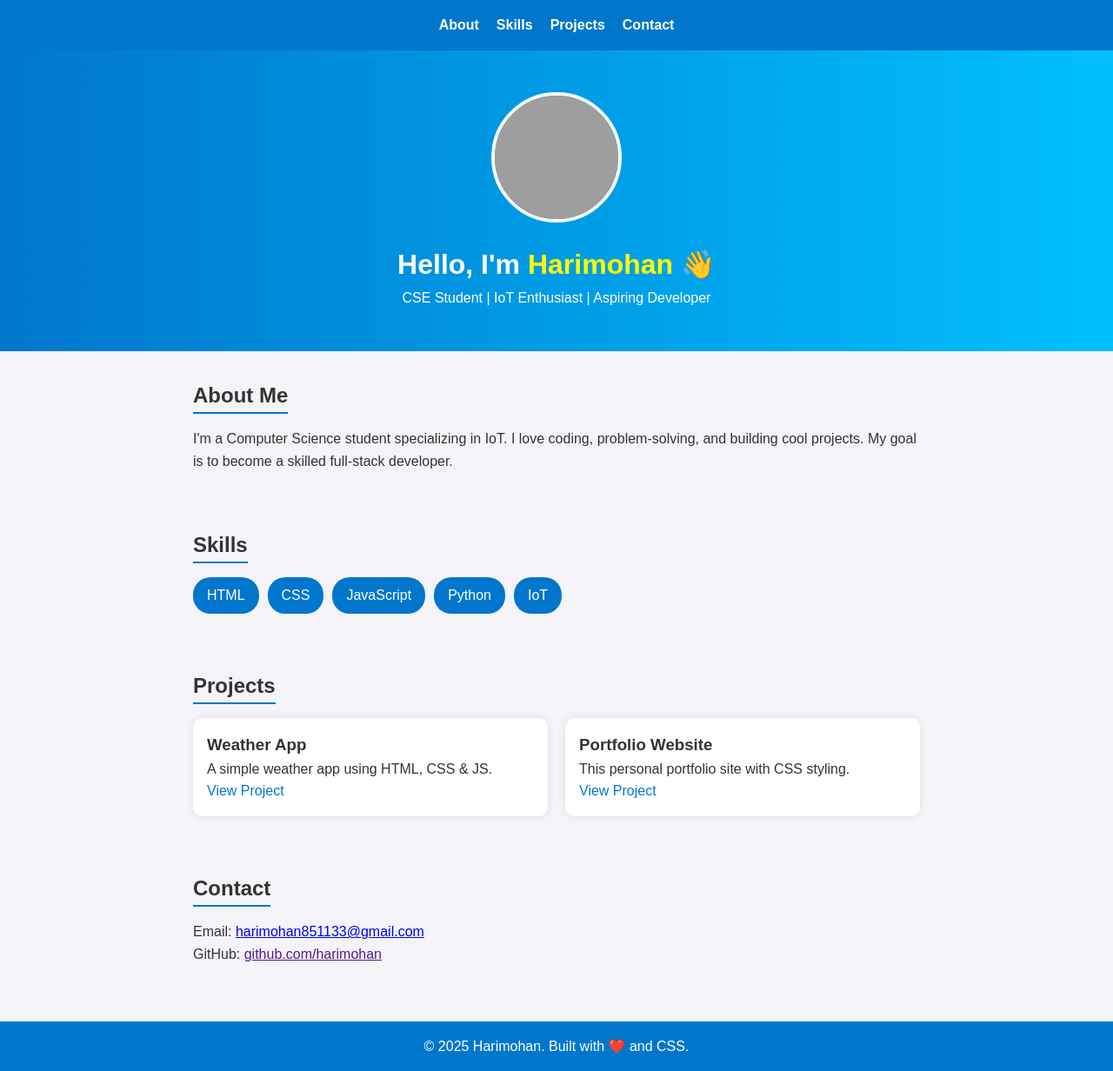
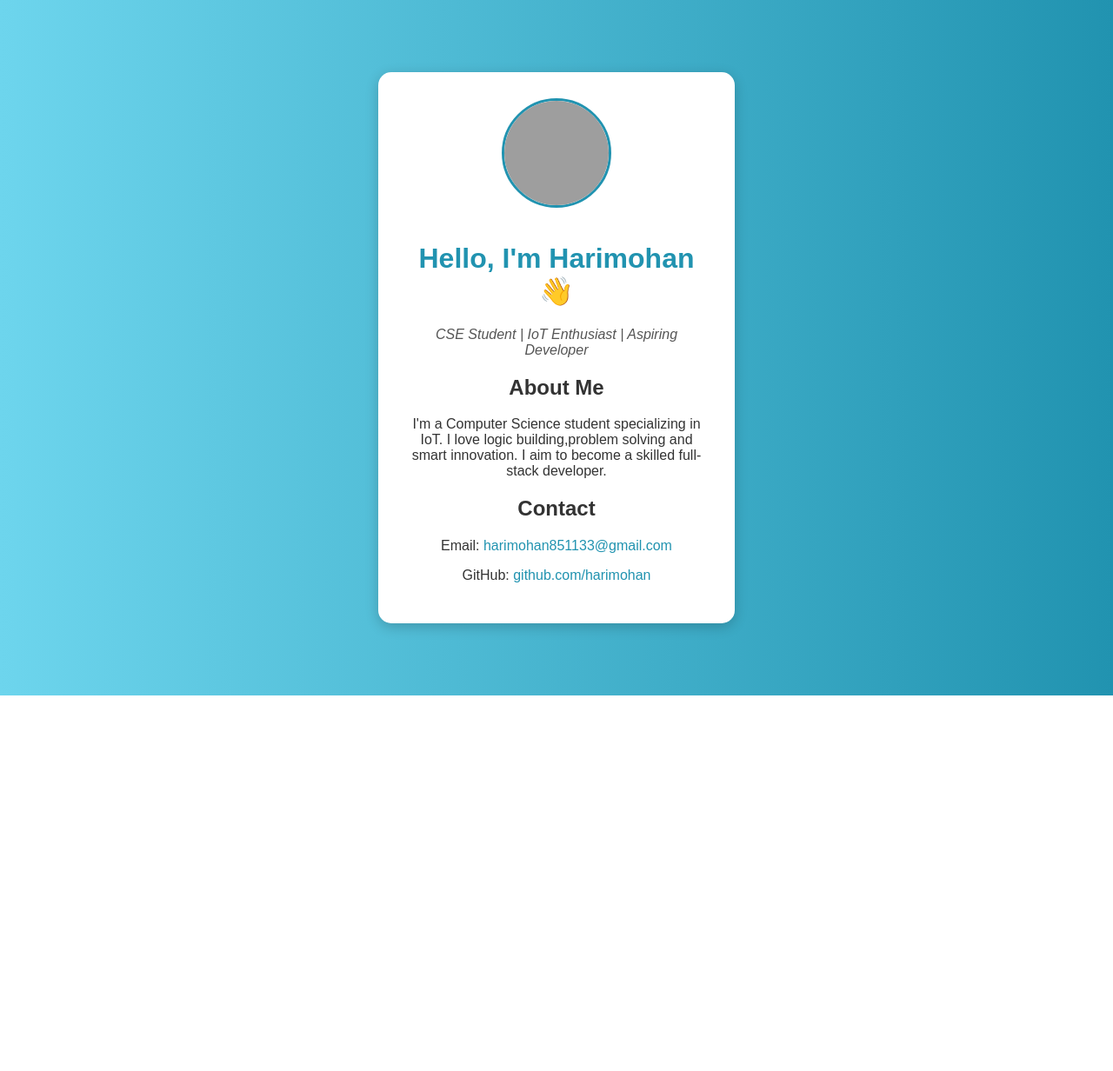
Before and after one commit to Hari2512-web/PORTFOLI, a plain HTML site: page index.html in a window 1280 px wide. Shown: the whole page at 87% size. After the commit the page ends 800 px from the top, so only its background shows below. Drawn offline with Linux system fonts and the light colour scheme; grey boxes are pictures that could not be loaded.

Commit message:
Add files via upload

```diff
--- a/index.html
+++ b/index.html
@@ -3,219 +3,79 @@
 <head>
   <meta charset="UTF-8">
   <meta name="viewport" content="width=device-width, initial-scale=1.0">
-  <title>Harimohan | Portfolio</title>
+  <title>My Bio</title>
+
+  <!-- CSS inside same file -->
   <style>
-    * {
+    body {
+      font-family: Arial, sans-serif;
       margin: 0;
-      padding: 0;
-      box-sizing: border-box;
+      background: linear-gradient(to right, #6dd5ed, #2193b0);
+      color: #333;
+      display: flex;
+      justify-content: center;
+      align-items: center;
+      height: 100vh;
     }
 
-    body {
-      font-family: Arial, sans-serif;
-      line-height: 1.6;
-      background: #f4f4f9;
-      color: #333;
-    }
-
-    /* Navbar */
-    .navbar {
-      position: sticky;
-      top: 0;
-      background: #0077cc;
-      padding: 1rem;
-    }
-
-    .navbar ul {
-      list-style: none;
-      display: flex;
-      justify-content: center;
-      gap: 20px;
-    }
-
-    .navbar a {
-      color: white;
-      text-decoration: none;
-      font-weight: bold;
-      transition: color 0.3s ease;
-    }
-
-    .navbar a:hover {
-      color: yellow;
-    }
-
-    .hero {
+    .container {
+      background: white;
+      padding: 30px;
+      border-radius: 15px;
       text-align: center;
-      padding: 3rem 1rem;
-      background: linear-gradient(to right, #0077cc, #00bfff);
-      color: white;
+      width: 350px;
+      box-shadow: 0 4px 15px rgba(0,0,0,0.2);
     }
 
     .profile-pic {
-      width: 150px;
-      height: 150px;
+      width: 120px;
+      height: 120px;
       border-radius: 50%;
-      border: 4px solid white;
-      margin-bottom: 1rem;
-      transition: transform 0.3s ease;
+      border: 3px solid #2193b0;
+      margin-bottom: 15px;
+      object-fit: cover; /* keeps image ratio nice */
     }
 
-    .profile-pic:hover {
-      transform: scale(1.1);
+    h1 {
+      color: #2193b0;
     }
 
-    .highlight {
-      color: yellow;
+    .tagline {
+      font-style: italic;
+      color: #555;
     }
 
-    section {
-      padding: 2rem;
-      max-width: 900px;
-      margin: auto;
-    }
-
-    h2 {
-      margin-bottom: 1rem;
-      border-bottom: 2px solid #0077cc;
-      display: inline-block;
-    }
-
-    /* Skills */
-    .skills-container {
-      display: flex;
-      gap: 10px;
-      flex-wrap: wrap;
-    }
-
-    .skill {
-      background: #0077cc;
-      color: white;
-      padding: 0.5rem 1rem;
-      border-radius: 20px;
-      transition: background 0.3s ease;
-    }
-
-    .skill:hover {
-      background: #005f99;
-    }
-
-    .projects-grid {
-      display: grid;
-      grid-template-columns: repeat(auto-fit, minmax(250px, 1fr));
-      gap: 20px;
-    }
-
-    .project-card {
-      background: white;
-      padding: 1rem;
-      border-radius: 10px;
-      box-shadow: 0 0 10px rgba(0,0,0,0.1);
-      transition: transform 0.3s ease;
-    }
-
-    .project-card:hover {
-      transform: translateY(-5px);
-    }
-
-    .project-card a {
-      color: #0077cc;
+    a {
+      color: #2193b0;
       text-decoration: none;
     }
 
-    .project-card a:hover {
+    a:hover {
       text-decoration: underline;
-    }
-
-    footer {
-      text-align: center;
-      padding: 1rem;
-      background: #0077cc;
-      color: white;
-      margin-top: 2rem;
-    }
-
-    /* Responsive */
-    @media (max-width: 768px) {
-      .navbar ul {
-        flex-direction: column;
-        gap: 10px;
-      }
-
-      .hero {
-        padding: 2rem 1rem;
-      }
     }
   </style>
 </head>
 <body>
-  <nav class="navbar">
-    <ul>
-      <li><a href="#about">About</a></li>
-      <li><a href="#skills">Skills</a></li>
-      <li><a href="#projects">Projects</a></li>
-      <li><a href="#contact">Contact</a></li>
-    </ul>
-  </nav>
+  <div class="container">
+    <!-- Make sure profile.jpg is in same folder as this HTML file -->
+    <img src="Hari_pic.jpg" alt="My Photo" class="profile-pic">
+    <h1>Hello, I'm Harimohan 👋</h1>
+    <p class="tagline">CSE Student | IoT Enthusiast | Aspiring Developer</p>
 
-  <!-- Hero Section -->
-  <header class="hero">
-    <img src="Hari_pic.jpg" alt="Harimohan" class="profile-pic">
-    <h1>Hello, I'm <span class="highlight">Harimohan</span> 👋</h1>
-    <p>CSE Student | IoT Enthusiast | Aspiring Developer</p>
-  </header>
-
-  <section id="about">
+    <section class="About">
       <h2>About Me</h2>
       <p>
         I'm a Computer Science student specializing in IoT.
-      I love coding, problem-solving, and building cool projects.
-      My goal is to become a skilled full-stack developer.
+        I love logic building,problem solving and smart innovation.
+        I aim to become a skilled full-stack developer.
       </p>
     </section>
 
-  <!-- Skills Section -->
-  <section id="skills">
-    <h2>Skills</h2>
-    <div class="skills-container">
-      <span class="skill">HTML</span>
-      <span class="skill">CSS</span>
-      <span class="skill">JavaScript</span>
-      <span class="skill">Python</span>
-      <span class="skill">IoT</span>
-    </div>
-  </section>
-
-  <!-- Projects Section -->
-  <section id="projects">
-    <h2>Projects</h2>
-    <div class="projects-grid">
-      <div class="project-card">
-        <h3>Weather App</h3>
-        <p>A simple weather app using HTML, CSS & JS.</p>
-        <a href="weather-app/index.html">View Project</a>
-      </div>
-      <!-- <div class="project-card">
-        <h3>IoT Smart Home</h3>
-        <p>Smart Home Automation project using IoT sensors.</p>
-        <a href="#">View Project</a>
-      </div> -->
-      <div class="project-card">
-        <h3>Portfolio Website</h3>
-        <p>This personal portfolio site with CSS styling.</p>
-        <a href="min-portfolio/index.html">View Project</a>
-      </div>
-    </div>
-  </section>
-
-  <!-- Contact Section -->
-  <section id="contact">
+    <section class="contact">
       <h2>Contact</h2>
       <p>Email: <a href="mailto:harimohan851133@gmail.com">harimohan851133@gmail.com</a></p>
-    <p>GitHub: <a href="">github.com/harimohan</a></p>
+      <p>GitHub: <a href="#">github.com/harimohan</a></p>
     </section>
-
-  <footer>
-    <p>© 2025 Harimohan. Built with ❤️ and CSS.</p>
-  </footer>
+  </div>
 </body>
 </html>
```
Lines whose indentation alone changed are shown as unchanged.
